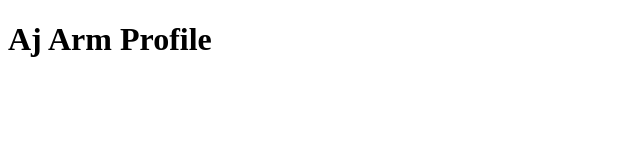
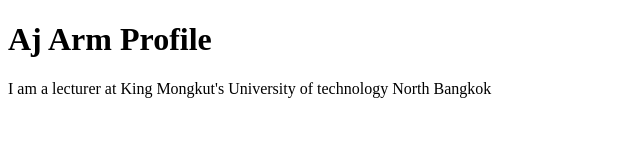
Before and after one commit to Peerapong9947/github-desktop-project, a plain HTML site: page index.html in a window 1280 px wide. Shown: the whole page, without its empty margins (0-640 px from the left). Drawn offline with Linux system fonts and the light colour scheme.

Commit message:
Add information
Add information

```diff
--- a/index.html
+++ b/index.html
@@ -7,5 +7,6 @@
 </head>
 <body>
     <h1>Aj Arm Profile</h1>
+    <p>I am a lecturer at King Mongkut's University of technology North Bangkok</p>
 </body>
 </html>
```
